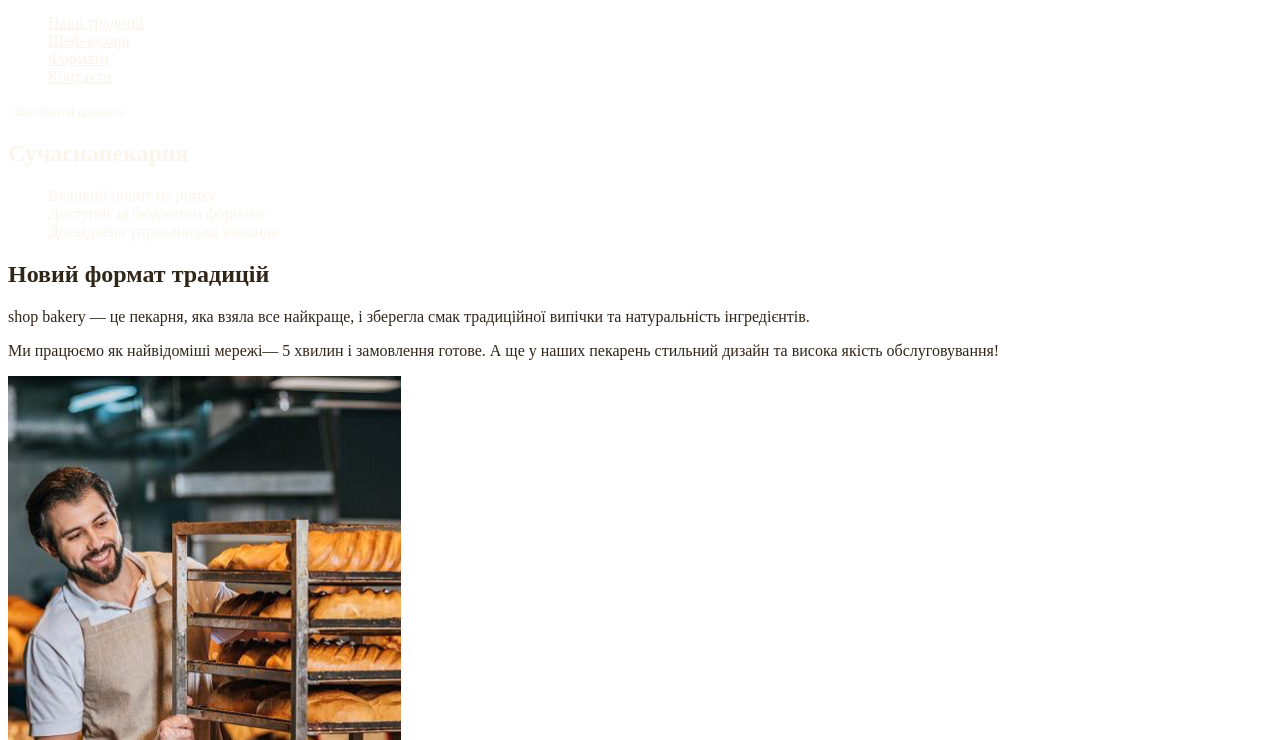
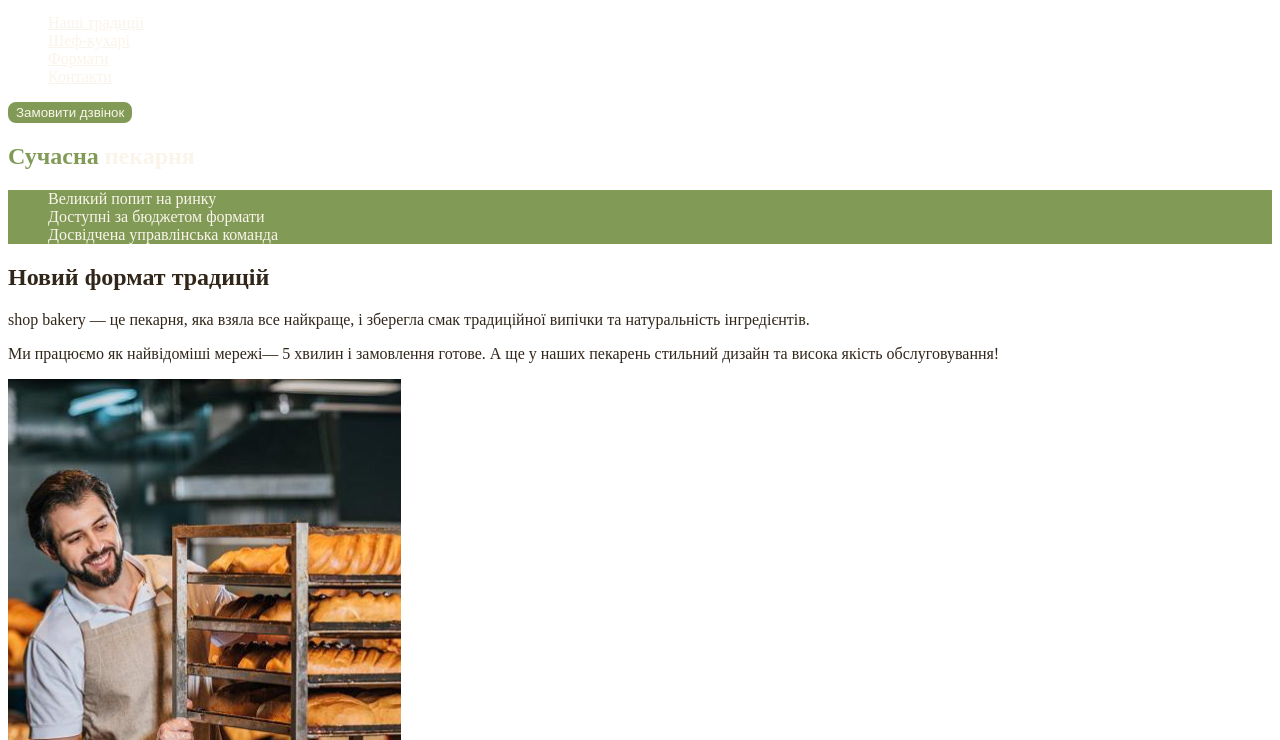
Before and after one commit to 1Yulia3/genius, a plain HTML site: page index.html in a window 1280 px wide. Shown: the part 60-800 px from the top of the page. Drawn offline with Linux system fonts and the light colour scheme.

Commit message:
Add styles.css

```diff
--- a/css/styles.css
+++ b/css/styles.css
@@ -17,8 +17,8 @@ body {
 /* Button */
 .button {
   color: var(--color-primary-light);
-  background-color: var(--color-brand);
-  border: 2px solid var(--color-brand);
+  background-color: var(--color-brand-light);
+  border: 2px solid var(--color-brand-light);
   border-radius: 8px;
   cursor: pointer;
 }
@@ -34,7 +34,7 @@ body {
 }
 
 .link:hover {
-  color: var(--color-brand);
+  color: var(--color-brand-light);
 }
 
 /* Hero section */
@@ -43,13 +43,13 @@ body {
 }
 
 .hero-title .accent {
-  color: var(--color-brand);
+  color: var(--color-brand-light);
 }
 
 /* Advantages section */
 .advantages-list {
   color: var(--color-primary-light);
-  background-color: var(--color-brand);
+  background-color: var(--color-brand-light);
 }
 
 .section-title .accent {
```
Also changed, not shown: index.html (+1 -1 lines).
